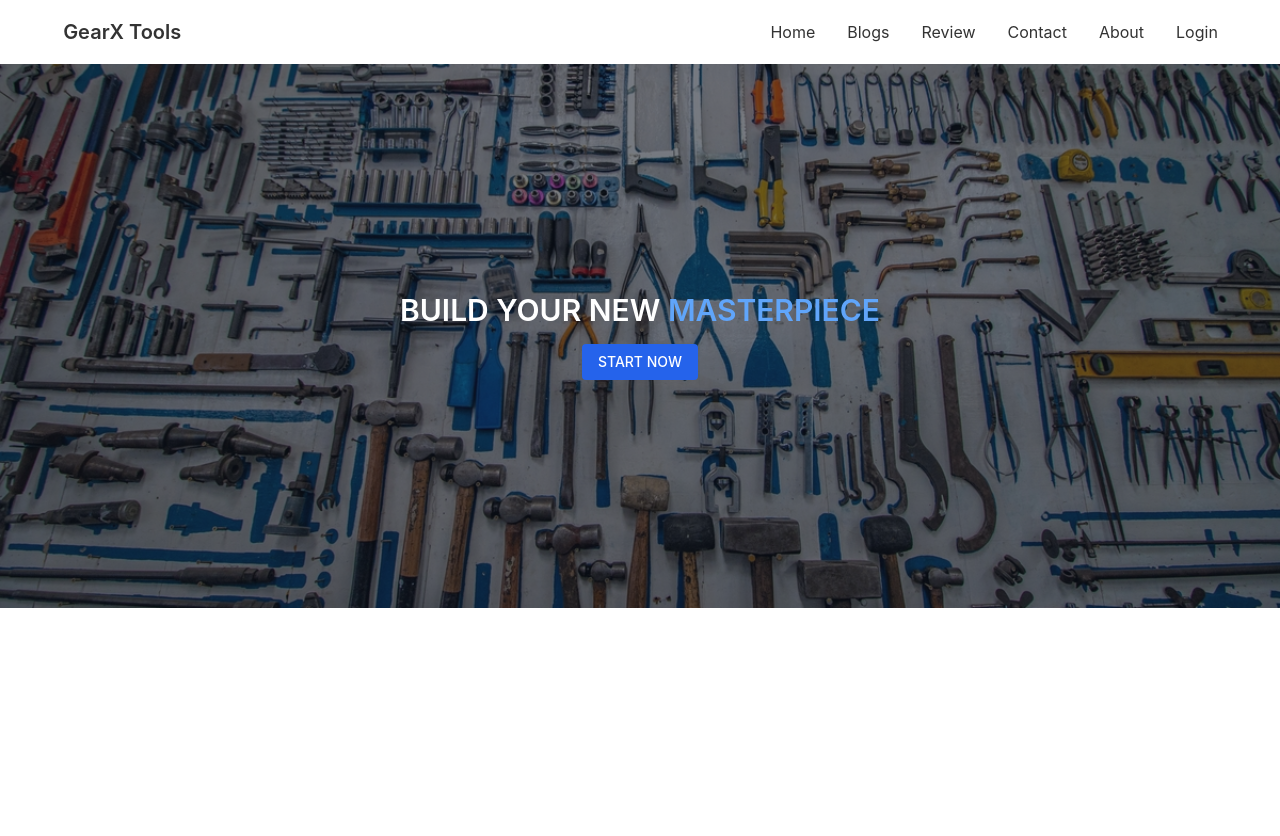
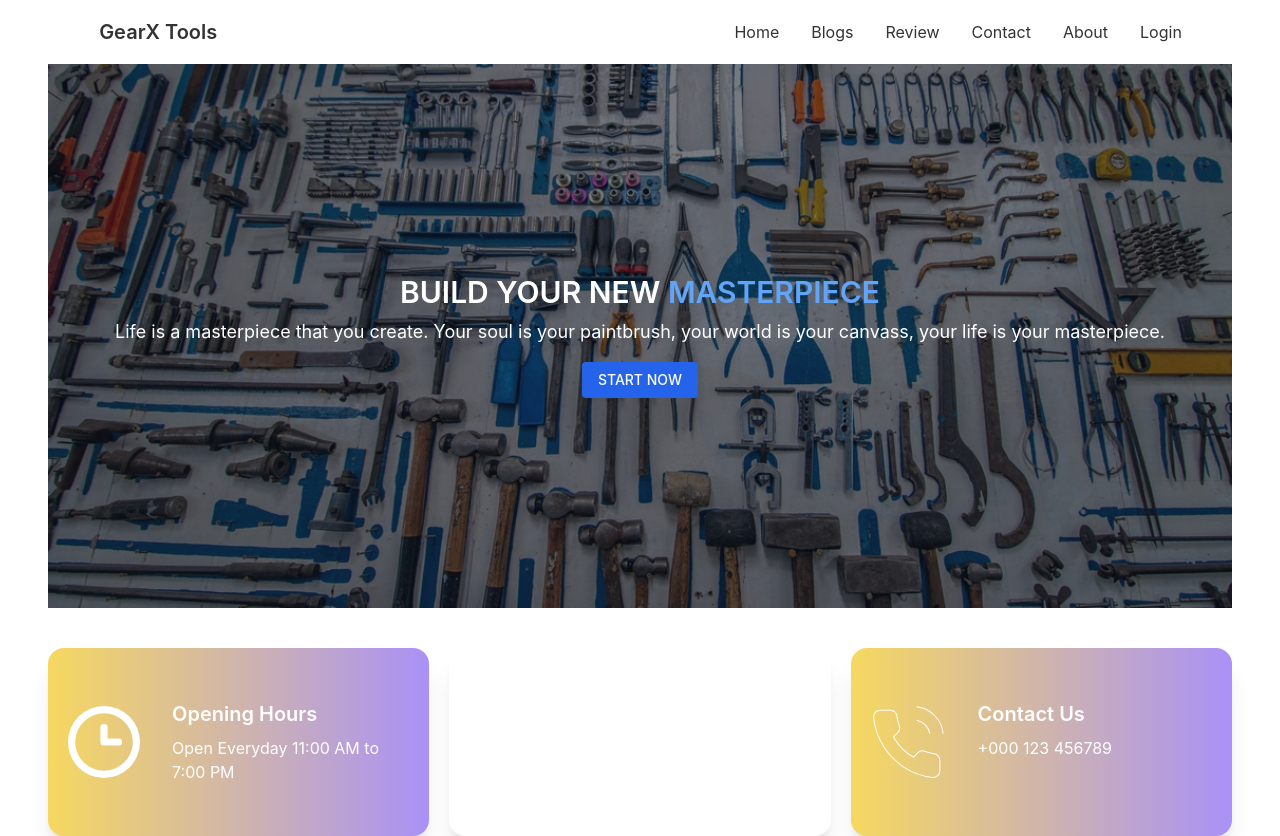
Before and after one commit to MrRonnie/Manufacturer-Website-Client-Side, a React (Create React App) app: page / in a window 1280 px wide. Before the commit the page ends 800 px from the top, so only its background shows below. Built offline with nearby package versions, Linux system fonts and the light colour scheme.

Commit message:
Info section added in home page

```diff
--- a/src/App.js
+++ b/src/App.js
@@ -8,7 +8,7 @@ import Login from "./Pages/Login/Login";
 
 function App() {
   return (
-    <div>
+    <div className="px-12">
       <Navbar></Navbar>
       <Routes>
         <Route path="/" element={<Home />} />
--- a/src/Pages/Home/Banner.js
+++ b/src/Pages/Home/Banner.js
@@ -17,6 +17,10 @@ const Banner = () => {
           <h1 class="text-white text-2xl font-semibold uppercase md:text-3xl">
             Build Your new <span class=" text-blue-400">Masterpiece</span>
           </h1>
+          <p className="mt-2 text-lg text-white">
+            Life is a masterpiece that you create. Your soul is your paintbrush,
+            your world is your canvass, your life is your masterpiece.
+          </p>
           <button class="mt-4 px-4 py-2 bg-blue-600 text-white text-sm uppercase font-medium rounded hover:bg-blue-500 focus:outline-none focus:bg-blue-500">
             <Link to="/">Start Now</Link>
           </button>
--- a/src/Pages/Home/Home.js
+++ b/src/Pages/Home/Home.js
@@ -1,10 +1,12 @@
 import React from "react";
 import Banner from "./Banner";
+import Info from "./Info";
 
 const Home = () => {
   return (
     <div>
       <Banner></Banner>
+      <Info></Info>
     </div>
   );
 };
--- /dev/null
+++ b/src/Pages/Home/Info.js
@@ -0,0 +1,32 @@
+import React from "react";
+import InfoCard from "./InfoCard";
+import clock from "../../assets/icons/clock.svg";
+import marker from "../../assets/icons/marker.svg";
+import phone from "../../assets/icons/phone.svg";
+
+const Info = () => {
+  return (
+    <div className="grid sm:grid-cols-1 md:grid-cols-2 lg:grid-cols-3 gap-5 mt-10">
+      <InfoCard
+        cardTitle="Opening Hours"
+        cardDetail="Open Everyday 11:00 AM to 7:00 PM"
+        bgClass=" bg-gradient-to-r from-secondary to-primary"
+        img={clock}
+      ></InfoCard>
+      <InfoCard
+        cardTitle="Visit our location"
+        cardDetail="Brooklyn, NY 10036, United States"
+        bgClass="bg-[#3A4256]"
+        img={marker}
+      ></InfoCard>
+      <InfoCard
+        cardTitle="Contact Us"
+        cardDetail="+000 123 456789"
+        bgClass=" bg-gradient-to-r from-secondary to-primary"
+        img={phone}
+      ></InfoCard>
+    </div>
+  );
+};
+
+export default Info;
--- /dev/null
+++ b/src/Pages/Home/InfoCard.js
@@ -0,0 +1,17 @@
+import React from "react";
+
+const InfoCard = ({ img, cardTitle, cardDetail, bgClass }) => {
+  return (
+    <div className={`card lg:card-side bg-base-100 shadow-xl  py-5 ${bgClass}`}>
+      <figure className="pl-5">
+        <img src={img} alt="Album" />
+      </figure>
+      <div className="card-body text-white">
+        <h2 className="card-title">{cardTitle}</h2>
+        <p>{cardDetail}</p>
+      </div>
+    </div>
+  );
+};
+
+export default InfoCard;
--- a/tailwind.config.js
+++ b/tailwind.config.js
@@ -14,6 +14,8 @@ module.exports = {
           "base-100": "#ffffff",
         },
       },
+      "dark",
+      "cupcake",
     ],
   },
 
```
